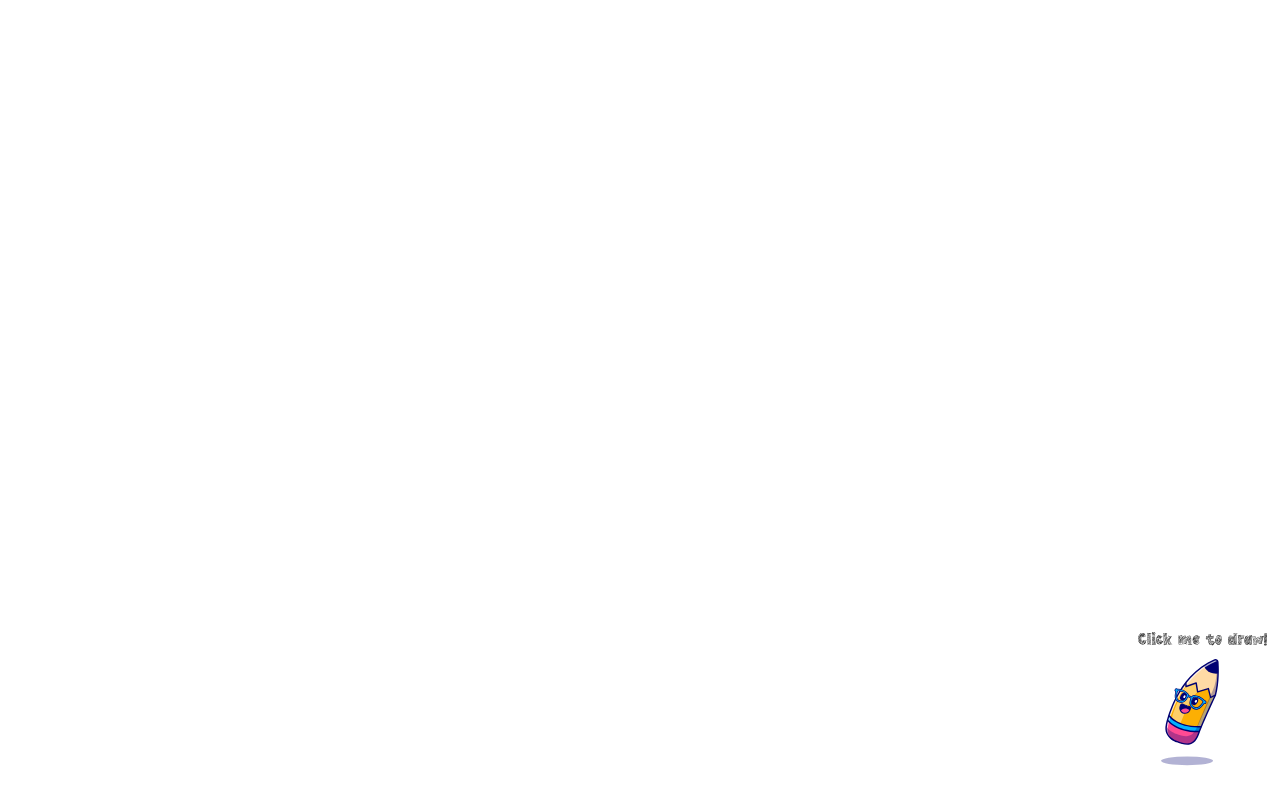
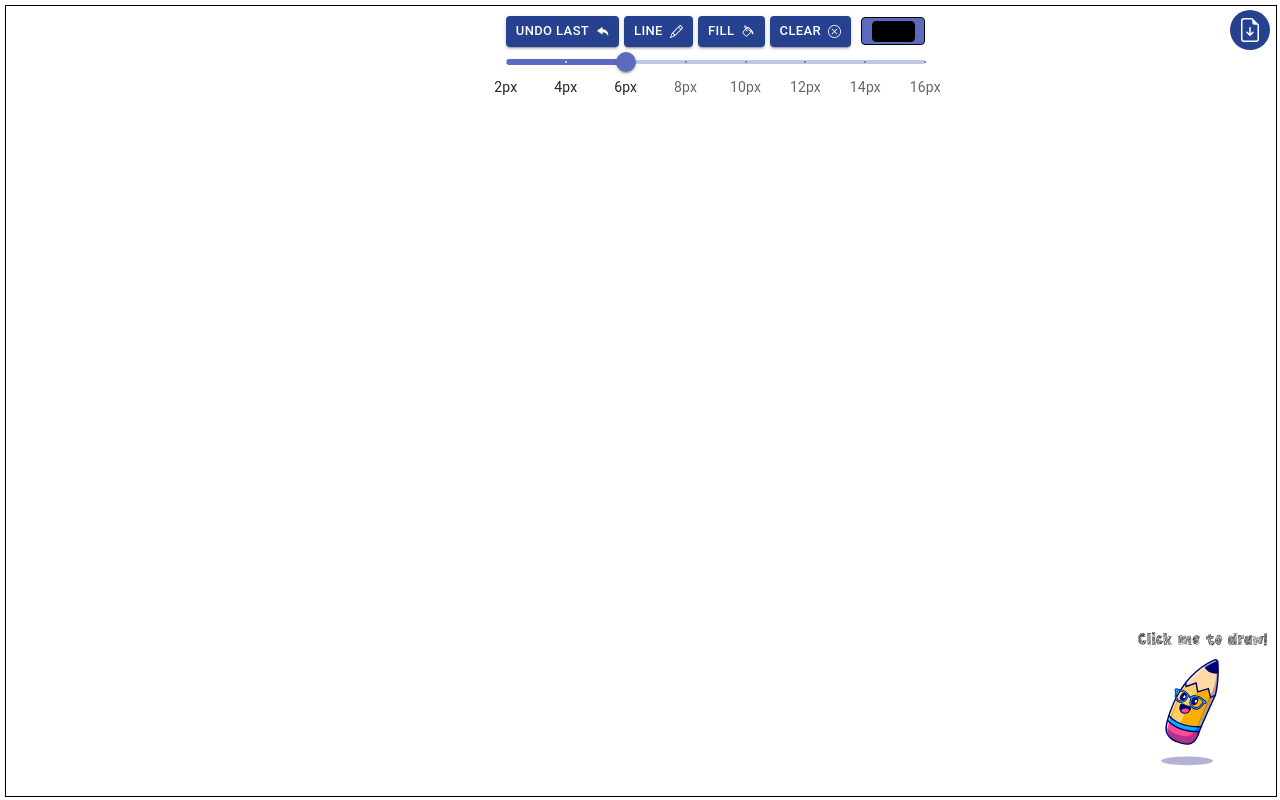
Before and after one commit to macktsawyer/betweenthelines, a React (Create React App) app: page /drawingApp in a window 1280 px wide. Before the commit this address had no page. Built offline with nearby package versions, Linux system fonts and the light colour scheme; a web font is replaced by a local one.

Commit message:
Almost got router working

```diff
--- a/src/App.js
+++ b/src/App.js
@@ -13,8 +13,8 @@ function App() {
         <Direct />
           <Routes>
             <Route path ="/betweenthelines/" element={<LandingPage/>} />
-            <Route path="/betweenthelines/landingPage" element={<LandingPage />} />
-            <Route path="/betweenthelines/drawingApp" element={<Canvas />} />
+            <Route path="/landingPage" element={<LandingPage />} />
+            <Route path="/drawingApp" element={<Canvas />} />
 
             {/* <LandingPage />
             <Canvas /> */}
```
